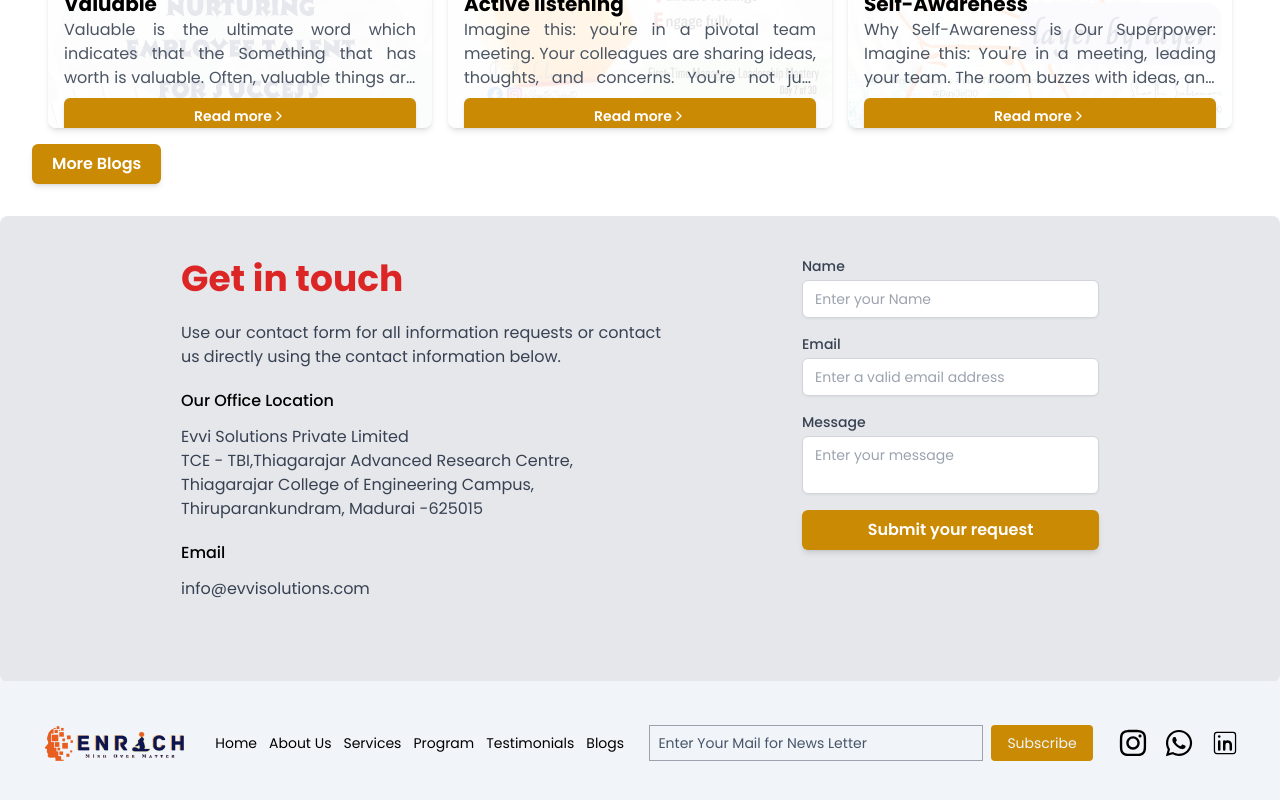
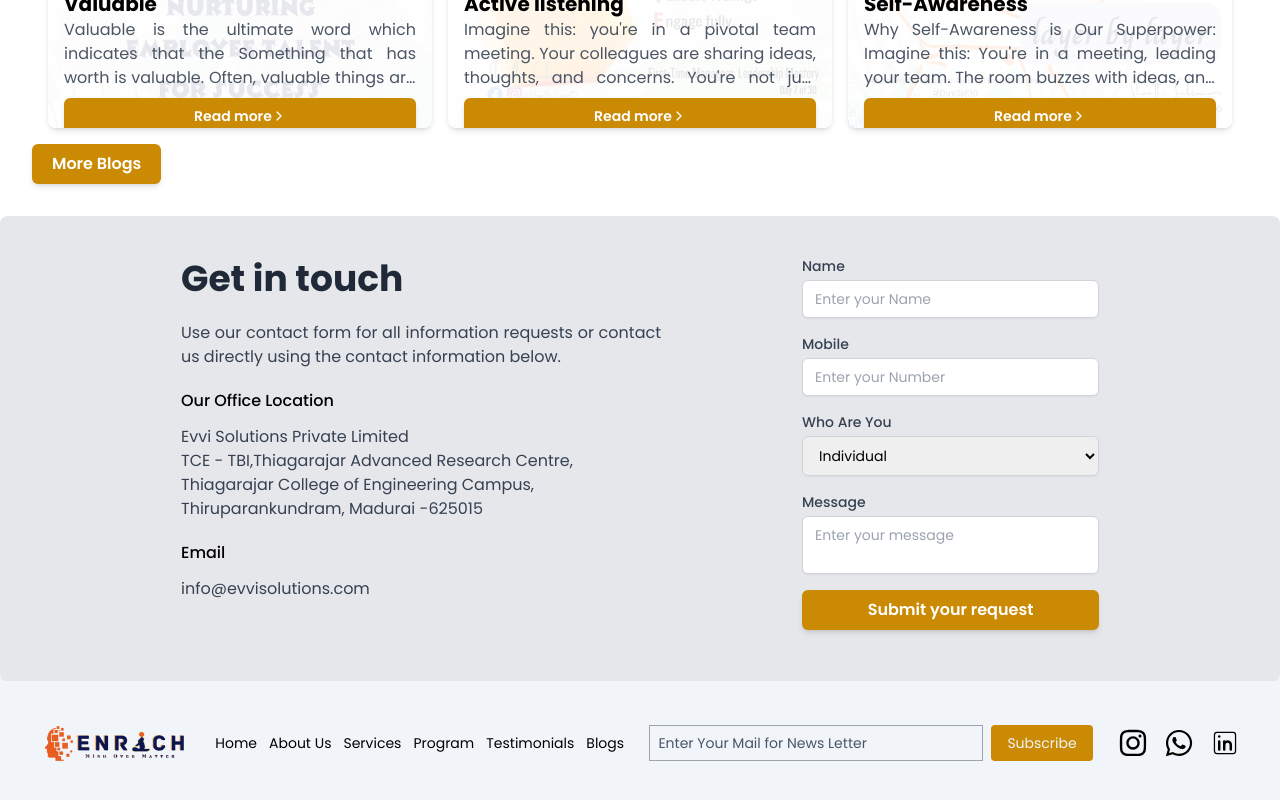
Before and after one commit to rasikumar/enrich, a React (Vite) app: page / in a window 1280 px wide. Shown: the part 3802-4602 px from the top of the page. Built offline with nearby package versions, Linux system fonts and the light colour scheme; a web font is replaced by a local one.

Commit message:
getin design implemented

```diff
--- a/src/components/GetIn.jsx
+++ b/src/components/GetIn.jsx
@@ -35,7 +35,7 @@ const GetIn = () => {
       <div id="getIn" className="bg-gray-200 justify-evenly p-10 md:flex rounded-lg shadow-md">
 
       <div className="md:w-[40%] flex flex-col gap-5 mb-10 ">
-          <h2 className="heading text-red-600">Get in touch</h2>
+          <h2 className="heading primary-color">Get in touch</h2>
           <p className="primary-color text-justify">Use our contact form for all information requests or contact us directly using the contact information below.</p>
           <div className="primary-color xl:text-base sm:text-sm">
             <h3 className="highlight-color mb-3">Our Office Location</h3>
@@ -63,15 +63,22 @@ const GetIn = () => {
             />
           </div>
           <div>
-            <label className="block text-sm font-medium text-gray-700">Email</label>
+            <label className="block text-sm font-medium text-gray-700">Mobile</label>
             <input
-              type="email"
-              name="email"
+              type="number"
+              name="number"
               className="mt-1 block w-full px-3 py-2 border border-gray-300 rounded-md shadow-sm focus:outline-none focus:ring-indigo-500 focus:border-indigo-500 sm:text-sm"
-              placeholder="Enter a valid email address"
-              value={formData.email}
+              placeholder="Enter your Number"
+              value={formData.number}
               onChange={handleChange}
             />
+          </div>
+          <div>
+            <label className="block text-sm font-medium text-gray-700">Who Are You</label>
+            <select name="option" className="outline-none mt-1 block w-full px-3 py-2 border border-gray-300 rounded-md shadow-sm focus:outline-none focus:ring-indigo-500 focus:border-indigo-500 sm:text-sm" >
+              <option value="">Individual</option>
+              <option value="">Business</option>
+            </select>
           </div>
           <div>
             <label className="block text-sm font-medium text-gray-700">Message</label>
```
